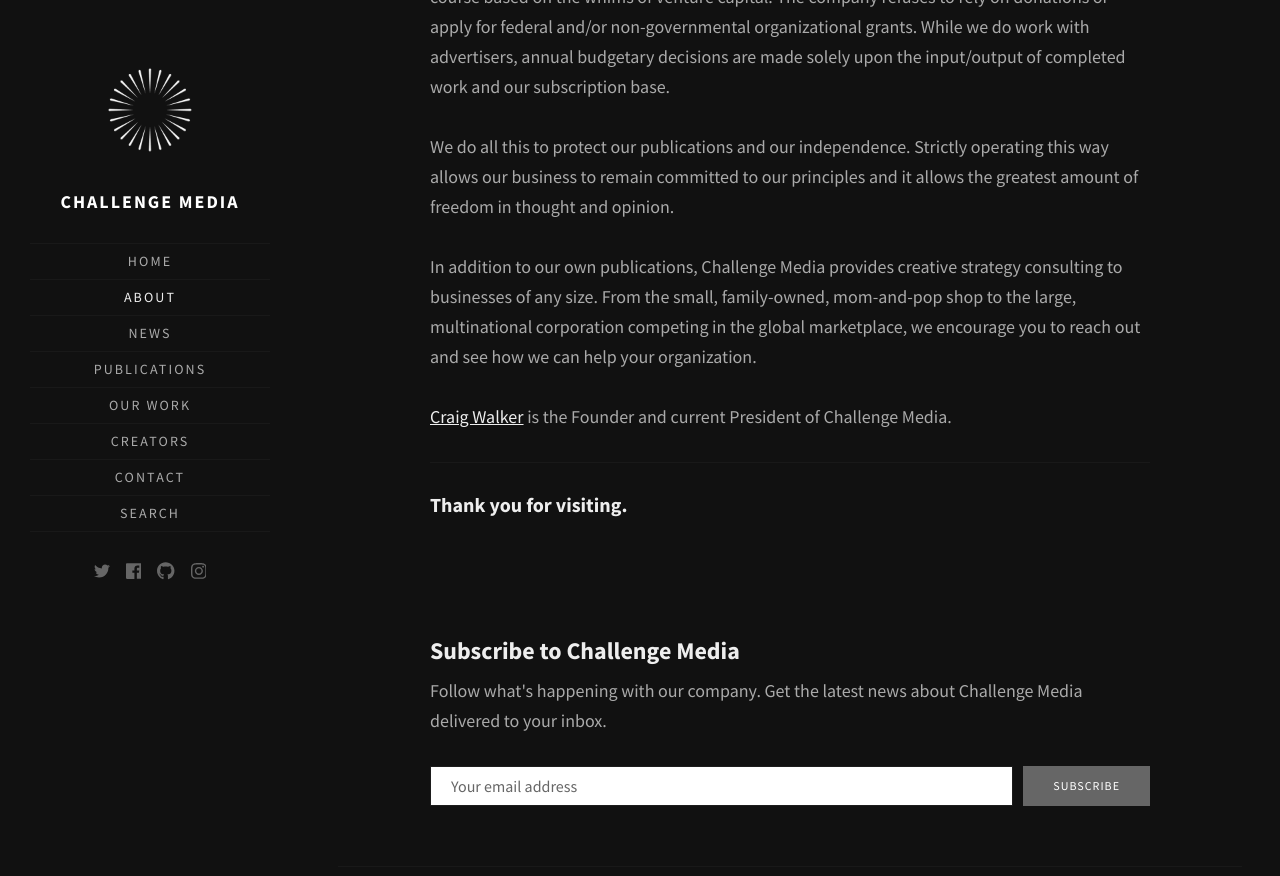
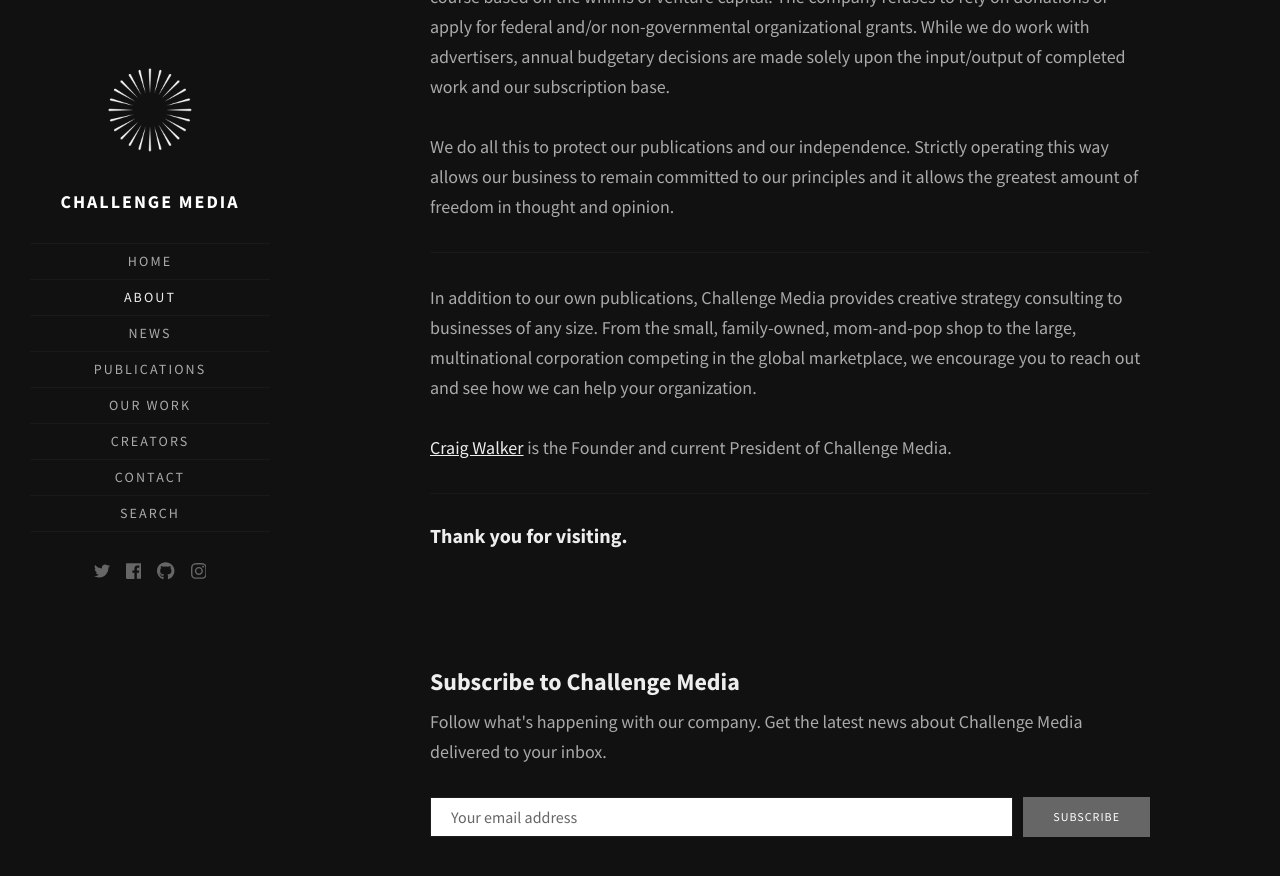
Before and after one commit to challengemedia/challenge.media, a Jekyll site: the page built from about.html, in a window 1280 px wide and 900 px high, scrolled down 681 px. Shown: the top 876 px of the window. Built offline with Jekyll 4.4.1, drawn with Linux system fonts in a browser that asks for light colours; some web fonts are replaced.

Commit message:
Update about.html

```diff
--- a/about.html
+++ b/about.html
@@ -17,7 +17,8 @@ title: About
     If you'd like to join our network, send a message to <a href="mailto:info@challenge.media">info at challenge dot media</a> to introduce yourself. We'll get back to you as soon as we're able.</br>
     <hr>
     Challenge Media is a unique startup that is uncompromising in its belief in creative and editorial independence. The company refuses to cater to outside shareholder investment or change course based on the whims of venture capital. The company refuses to rely on donations or apply for federal and/or non-governmental organizational grants. While we do work with advertisers, annual budgetary decisions are made solely upon the input/output of completed work and our subscription base.<br><br/>
-    We do all this to protect our publications and our independence. Strictly operating this way allows our business to remain committed to our principles and it allows the greatest amount of freedom in thought and opinion.<br></br>
+    We do all this to protect our publications and our independence. Strictly operating this way allows our business to remain committed to our principles and it allows the greatest amount of freedom in thought and opinion.</br>
+    <hr>
     In addition to our own publications, Challenge Media provides creative strategy consulting to businesses of any size. From the small, family-owned, mom-and-pop shop to the large, multinational corporation competing in the global marketplace, we encourage you to reach out and see how we can help your organization.<br></br>
     <a href="https://www.walkercraig.com">Craig Walker</a> is the Founder and current President of Challenge Media.</p>
     <hr>
```
